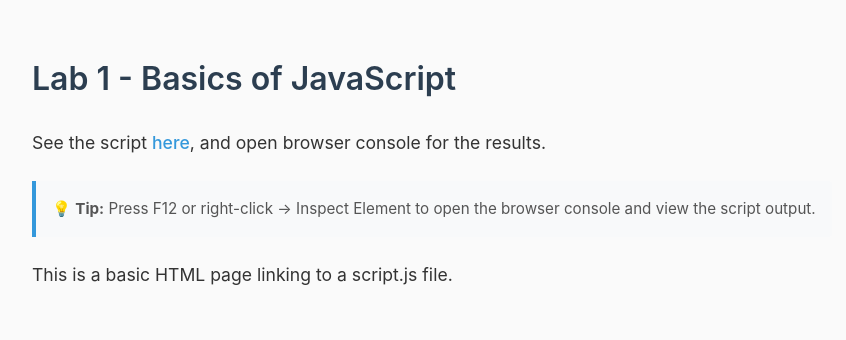
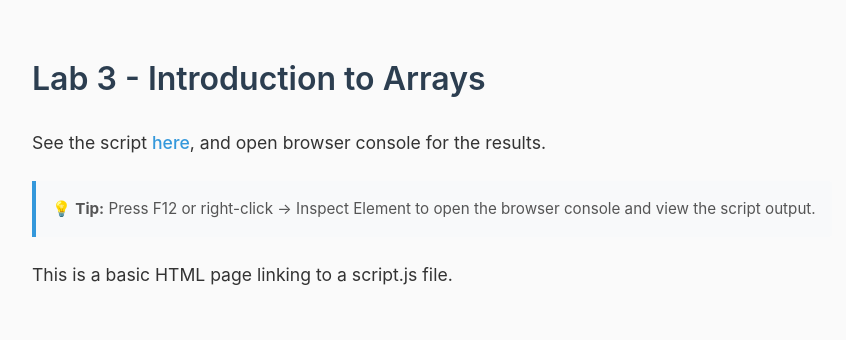
Before and after one commit to LegateG/JS-Lab3-Arrays, a plain HTML site: page index.html in a window 1280 px wide. Shown: the whole page, without its empty margins (208-1054 px from the left). Drawn offline with Linux system fonts and the light colour scheme.

Commit message:
Update index.html

```diff
--- a/index.html
+++ b/index.html
@@ -50,7 +50,7 @@
     </style>
 </head>
 <body>
-    <h1>Lab 1 - Basics of JavaScript</h1>
+    <h1>Lab 3 - Introduction to Arrays</h1>
 
     <p>
         See the script
```
